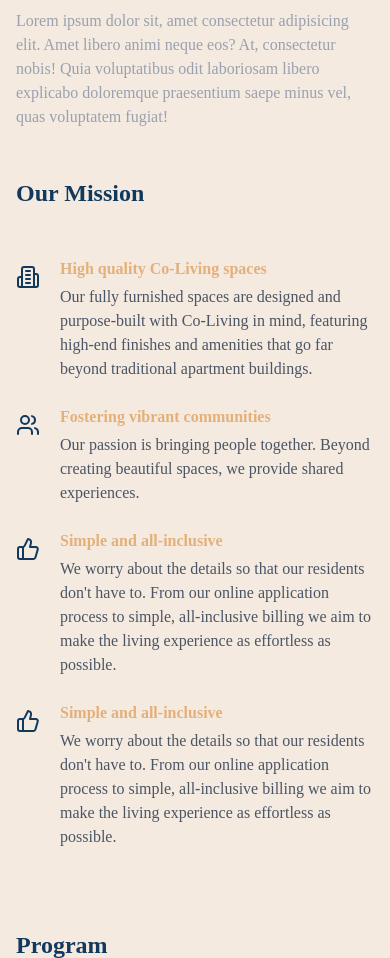
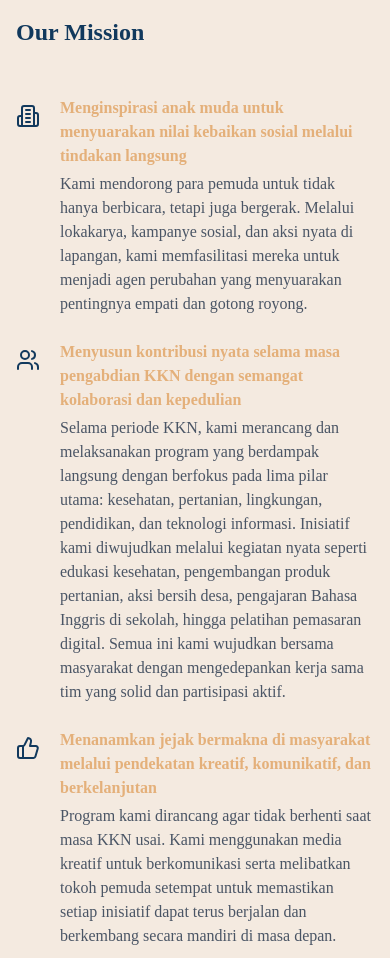
Before and after one commit to Ilhanhj/aksara-muda-website, a website: page index.html in a window 390 px wide. Shown: the part 2282-3240 px from the top of the page. Drawn offline with nearby package versions, Linux system fonts and the light colour scheme.

Commit message:
fix about

```diff
--- a/index.html
+++ b/index.html
@@ -289,12 +289,12 @@
         <!-- Features -->
         <div class="max-w-5xl px-4 py-10 mx-auto xl:px-0 lg:py-20">
             <!-- Title -->
-            <div class="grid items-center justify-start w-full grid-cols-1 gap-8 lg:grid-cols-2">
+            <div class="grid items-center justify-start w-full grid-cols-1 gap-8 lg:grid-cols-[3fr_1fr] lg:gap">
                 <div class="inline-flex flex-col items-center justify-start w-full gap-10 lg:items-start">
                     <div class="flex flex-col items-center justify-start w-full gap-4 lg:items-start">
 
                         <h2 class="text-2xl font-semibold text-navy md:text-4xl md:leading-tight">Tentang</h2>
-                        <p class="text-base font-normal leading-relaxed text-center text-gray-400 lg:text-start">
+                        <!-- <p class="text-base font-normal leading-relaxed text-center text-gray-400 lg:text-start"> -->
                         <p class="text-base font-normal leading-relaxed  text-gray-400 lg:text-start text-justify">
                             "Aksara Muda" menggambarkan sekelompok anak muda yang menjadi penyampai pesan dan
                             pembawa perubahan lewat tindakan nyata. Seperti aksara yang menyusun kata dan membentuk
@@ -304,30 +304,22 @@
                     </div>
                 </div>
                 <img class="object-cover h-full mx-auto lg:mx-0 rounded-3xl"
-                    src="https://pagedone.io/asset/uploads/1717751272.png" alt="about Us image" />
+                    src="/assets/logo-aksaramuda.png" alt="about Us image" />
             </div>
-
-        </div>
         <!-- End Features -->
         <!-- Icon Blocks -->
-        <div class="max-w-5xl px-4 py-10 mx-auto xl:px-0 lg:py-20">
             <!-- Grid -->
-            <div class="grid gap-12">
+            <div class="grid gap-12 mt-5">
                 <div>
                     <h2 class="text-2xl font-semibold text-navy md:text-4xl md:leading-tight">Our Vision
                     </h2>
                     <p class="mt-3 text-gray-400 dark:text-neutral-400">
-                        Lorem ipsum dolor sit, amet consectetur adipisicing elit. Amet libero animi neque eos? At,
-                        consectetur nobis! Quia voluptatibus odit laboriosam libero explicabo doloremque praesentium
-                        saepe minus vel, quas voluptatem fugiat!
+                        Menjadi simbol generasi muda yang aktif, reflektif, dan berdampak melalui kontribusi nyata yang menyusun perubahan dalam masyarakat seperti aksara yang membentuk cerita bermakna dalam sejarah.
                     </p>
                 </div>
                 <div>
                     <h2 class="text-2xl font-semibold text-navy md:text-4xl md:leading-tight">Our Mission
                     </h2>
-
-
-
                 </div>
 
                 <div class="space-y-6 lg:space-y-10">
@@ -346,12 +338,10 @@
                         </svg>
                         <div class="grow">
                             <h3 class="text-base font-semibold  sm:text-lg text-sand">
-                                High quality Co-Living spaces
+                                 Menginspirasi anak muda untuk menyuarakan nilai kebaikan sosial melalui tindakan langsung
                             </h3>
                             <p class="mt-1 text-gray-600 dark:text-neutral-400">
-                                Our fully furnished spaces are designed and purpose-built with Co-Living in mind,
-                                featuring high-end finishes and amenities that go far beyond traditional apartment
-                                buildings.
+                                Kami mendorong para pemuda untuk tidak hanya berbicara, tetapi juga bergerak. Melalui lokakarya, kampanye sosial, dan aksi nyata di lapangan, kami memfasilitasi mereka untuk menjadi agen perubahan yang menyuarakan pentingnya empati dan gotong royong.
                             </p>
                         </div>
                     </div>
@@ -369,11 +359,10 @@
                         </svg>
                         <div class="grow">
                             <h3 class="text-base font-semibold  sm:text-lg text-sand">
-                                Fostering vibrant communities
+                                Menyusun kontribusi nyata selama masa pengabdian KKN dengan semangat kolaborasi dan kepedulian
                             </h3>
                             <p class="mt-1 text-gray-600 dark:text-neutral-400">
-                                Our passion is bringing people together. Beyond creating beautiful spaces, we
-                                provide shared experiences.
+                                Selama periode KKN, kami merancang dan melaksanakan program yang berdampak langsung dengan berfokus pada lima pilar utama: kesehatan, pertanian, lingkungan, pendidikan, dan teknologi informasi. Inisiatif kami diwujudkan melalui kegiatan nyata seperti edukasi kesehatan, pengembangan produk pertanian, aksi bersih desa, pengajaran Bahasa Inggris di sekolah, hingga pelatihan pemasaran digital. Semua ini kami wujudkan bersama masyarakat dengan mengedepankan kerja sama tim yang solid dan partisipasi aktif.
                             </p>
                         </div>
                     </div>
@@ -390,12 +379,10 @@
                         </svg>
                         <div class="grow">
                             <h3 class="text-base font-semibold  sm:text-lg text-sand">
-                                Simple and all-inclusive
+                                Menanamkan jejak bermakna di masyarakat melalui pendekatan kreatif, komunikatif, dan berkelanjutan
                             </h3>
                             <p class="mt-1 text-gray-600 dark:text-neutral-400">
-                                We worry about the details so that our residents don't have to. From our online
-                                application process to simple, all-inclusive billing we aim to make the living
-                                experience as effortless as possible.
+                                Program kami dirancang agar tidak berhenti saat masa KKN usai. Kami menggunakan media kreatif untuk berkomunikasi serta melibatkan tokoh pemuda setempat untuk memastikan setiap inisiatif dapat terus berjalan dan berkembang secara mandiri di masa depan.
                             </p>
                         </div>
                     </div>
@@ -412,12 +399,10 @@
                         </svg>
                         <div class="grow">
                             <h3 class="text-base font-semibold  sm:text-lg text-sand">
-                                Simple and all-inclusive
+                                Membangun identitas kolektif yang mampu menjadi representasi anak muda yang peka, tangguh dan bertanggung jawab
                             </h3>
                             <p class="mt-1 text-gray-600 dark:text-neutral-400">
-                                We worry about the details so that our residents don't have to. From our online
-                                application process to simple, all-inclusive billing we aim to make the living
-                                experience as effortless as possible.
+                                Melalui setiap kegiatan, kami membentuk sebuah identitas bersama sebagai generasi muda yang tidak hanya cerdas, tetapi juga memiliki kepekaan sosial, mental yang kuat, dan keberanian untuk mengambil tanggung jawab atas perubahan positif di lingkungannya.
                             </p>
                         </div>
                     </div>
@@ -554,7 +539,7 @@
                         <div class="hidden sm:flex w-full bg-gray-200 h-0.5 dark:bg-gray-700"></div>
                     </div>
                     <div class="mt-3 sm:pe-8">
-                        <h3 class="text-lg font-semibold text-gray-900 text-sand">Flowbite Library v1.0.0</h3>
+                        <h3 class="text-lg font-semibold text-sand">Flowbite Library v1.0.0</h3>
                         <time
                             class="block mb-2 text-sm font-normal leading-none text-gray-400 dark:text-gray-500">Released
                             on December 2, 2021</time>
@@ -565,7 +550,7 @@
                 <li class="relative mb-6 sm:mb-0">
                     <div class="flex items-center">
                         <div
-                            class="z-10 flex items-center justify-center w-6 h-6 bg-blue-100 rounded-full ring-0 ring-white bg-navy sm:ring-8 dark:ring-gray-900 shrink-0">
+                            class="z-10 flex items-center justify-center w-6 h-6 rounded-full ring-0 ring-white bg-navy sm:ring-8 dark:ring-gray-900 shrink-0">
                             <svg class="w-2.5 h-2.5 text-blue-800 dark:text-blue-300" aria-hidden="true"
                                 xmlns="http://www.w3.org/2000/svg" fill="currentColor" viewBox="0 0 20 20">
                                 <path
@@ -575,7 +560,7 @@
                         <div class="hidden sm:flex w-full bg-gray-200 h-0.5 dark:bg-gray-700"></div>
                     </div>
                     <div class="mt-3 sm:pe-8">
-                        <h3 class="text-lg font-semibold text-gray-900 text-sand">Flowbite Library v1.2.0</h3>
+                        <h3 class="text-lg font-semibold text-sand">Flowbite Library v1.2.0</h3>
                         <time
                             class="block mb-2 text-sm font-normal leading-none text-gray-400 dark:text-gray-500">Released
                             on December 23, 2021</time>
@@ -620,7 +605,7 @@
                         <div class="hidden sm:flex w-full bg-gray-200 h-0.5 dark:bg-gray-700"></div>
                     </div>
                     <div class="mt-3 sm:pe-8">
-                        <h3 class="text-lg font-semibold text-gray-900 text-sand">Flowbite Library v1.0.0</h3>
+                        <h3 class="text-lg font-semibold text-sand">Flowbite Library v1.0.0</h3>
                         <time
                             class="block mb-2 text-sm font-normal leading-none text-gray-400 dark:text-gray-500">Released
                             on December 2, 2021</time>
@@ -631,7 +616,7 @@
                 <li class="relative mb-6 sm:mb-0">
                     <div class="flex items-center">
                         <div
-                            class="z-10 flex items-center justify-center w-6 h-6 bg-blue-100 rounded-full ring-0 ring-white bg-navy sm:ring-8 dark:ring-gray-900 shrink-0">
+                            class="z-10 flex items-center justify-center w-6 h-6 rounded-full ring-0 ring-white bg-navy sm:ring-8 dark:ring-gray-900 shrink-0">
                             <svg class="w-2.5 h-2.5 text-blue-800 dark:text-blue-300" aria-hidden="true"
                                 xmlns="http://www.w3.org/2000/svg" fill="currentColor" viewBox="0 0 20 20">
                                 <path
@@ -641,7 +626,7 @@
                         <div class="hidden sm:flex w-full bg-gray-200 h-0.5 dark:bg-gray-700"></div>
                     </div>
                     <div class="mt-3 sm:pe-8">
-                        <h3 class="text-lg font-semibold text-gray-900 text-sand">Flowbite Library v1.2.0</h3>
+                        <h3 class="text-lg font-semibold text-sand">Flowbite Library v1.2.0</h3>
                         <time
                             class="block mb-2 text-sm font-normal leading-none text-gray-400 dark:text-gray-500">Released
                             on December 23, 2021</time>
```
Also changed, not shown: src/output.css.
